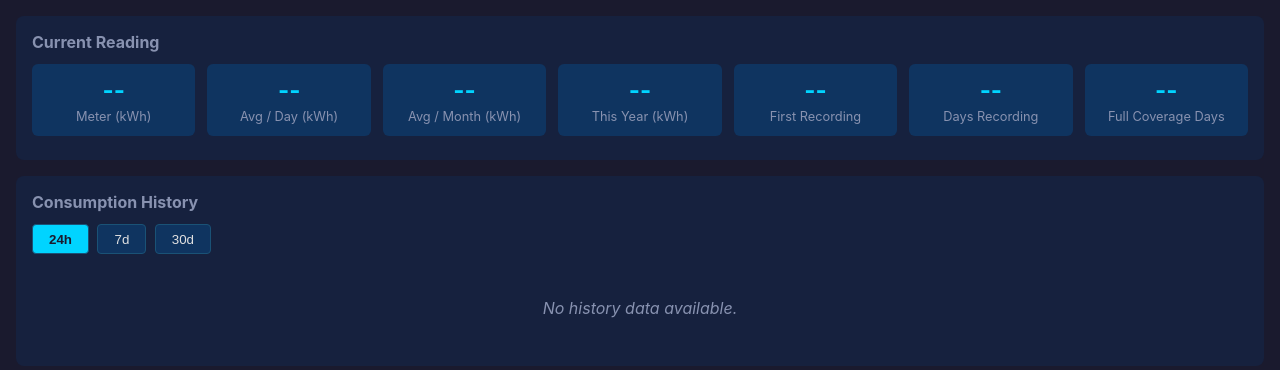
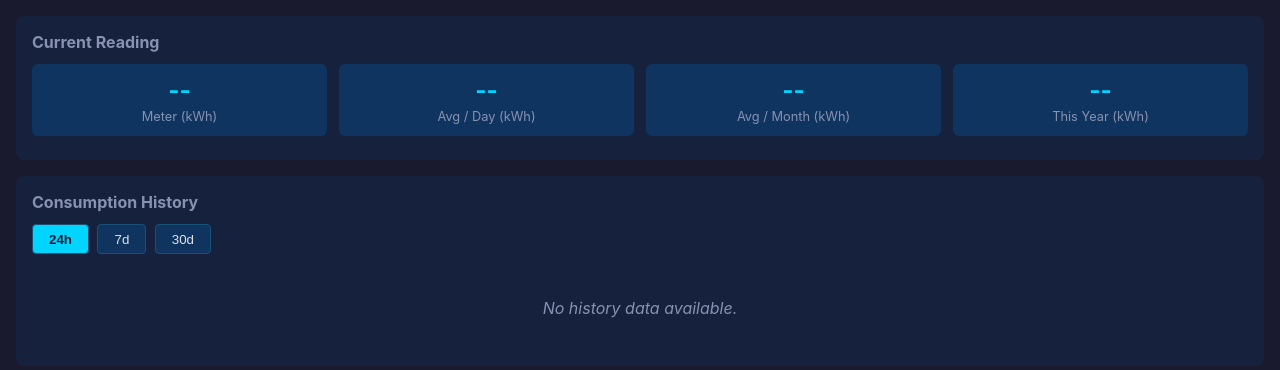
Before and after one commit to smmartens/powerreader, a FastAPI app: page / in a window 1280 px wide. Shown: the part 51-421 px from the top of the page. Run offline with FastAPI, Linux system fonts and the light colour scheme; data that the repository does not hold is empty.

Commit message:
Restyle coverage stats as inline text below the timestamp
Replace the three reading-card boxes with a single compact line rendered
in the existing .timestamp style, e.g.:
  Since 2024-01-15 · 400 days recording · 350 days fully covered

Co-Authored-By: Claude Sonnet 4.6 <noreply@anthropic.com>

```diff
--- a/powerreader/templates/dashboard.html
+++ b/powerreader/templates/dashboard.html
@@ -76,20 +76,9 @@
                 <div class="value" id="stat-year">--</div>
                 <div class="label">This Year (kWh)</div>
             </div>
-            <div class="reading-card">
-                <div class="value" id="stat-first-date">--</div>
-                <div class="label">First Recording</div>
-            </div>
-            <div class="reading-card">
-                <div class="value" id="stat-days-recording">--</div>
-                <div class="label">Days Recording</div>
-            </div>
-            <div class="reading-card">
-                <div class="value" id="stat-full-coverage">--</div>
-                <div class="label">Full Coverage Days</div>
-            </div>
         </div>
         <div class="timestamp" id="cur-timestamp"></div>
+        <div class="timestamp" id="cur-coverage"></div>
     </div>
 
     <div class="panel">
@@ -153,12 +142,15 @@
                     d.avg_kwh_per_month != null ? Number(d.avg_kwh_per_month).toFixed(0) : "--";
                 document.getElementById("stat-year").textContent =
                     d.kwh_this_year != null ? Number(d.kwh_this_year).toFixed(0) : "--";
-                document.getElementById("stat-first-date").textContent =
-                    d.first_reading_date != null ? d.first_reading_date : "--";
-                document.getElementById("stat-days-recording").textContent =
-                    d.days_since_first_reading != null ? d.days_since_first_reading : "--";
-                document.getElementById("stat-full-coverage").textContent =
-                    d.days_with_full_coverage != null ? d.days_with_full_coverage : "--";
+                const parts = [];
+                if (d.first_reading_date) {
+                    parts.push("Since " + d.first_reading_date);
+                    if (d.days_since_first_reading != null)
+                        parts.push(d.days_since_first_reading + " days recording");
+                    if (d.days_with_full_coverage != null)
+                        parts.push(d.days_with_full_coverage + " days fully covered");
+                }
+                document.getElementById("cur-coverage").textContent = parts.join(" · ");
             } catch (_) { /* silent */ }
         }
 
```
